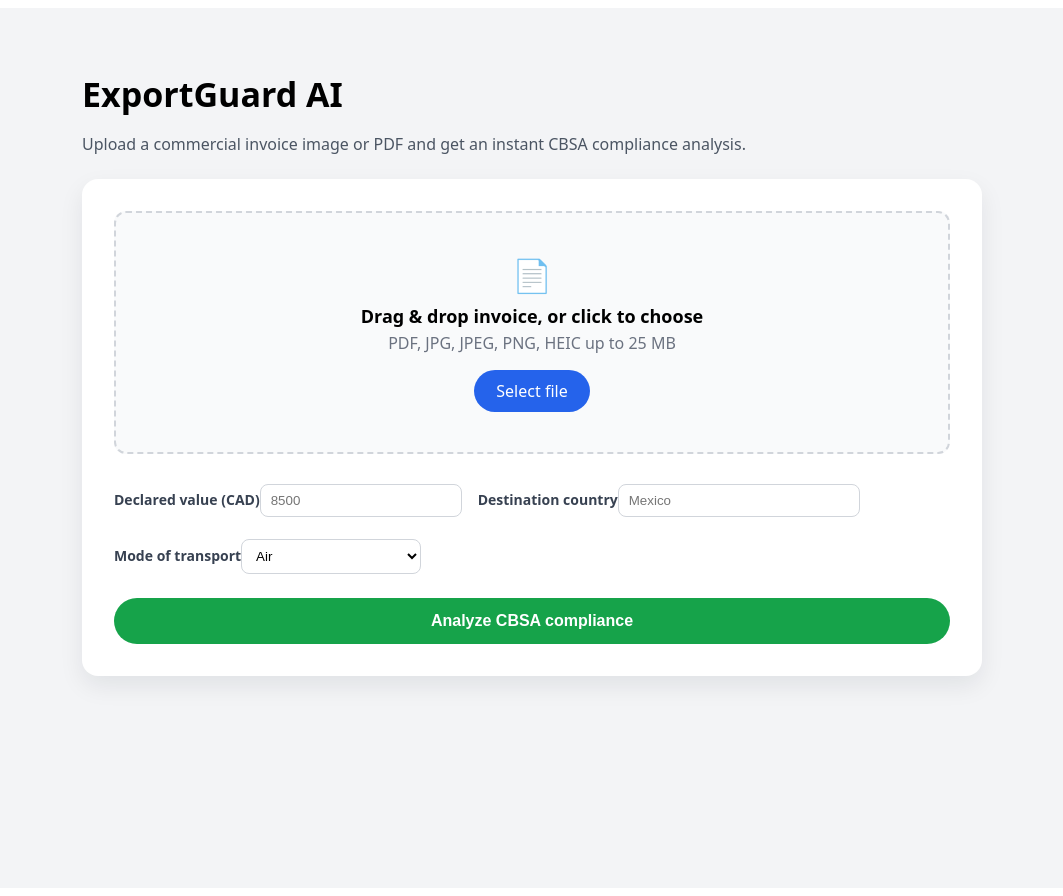
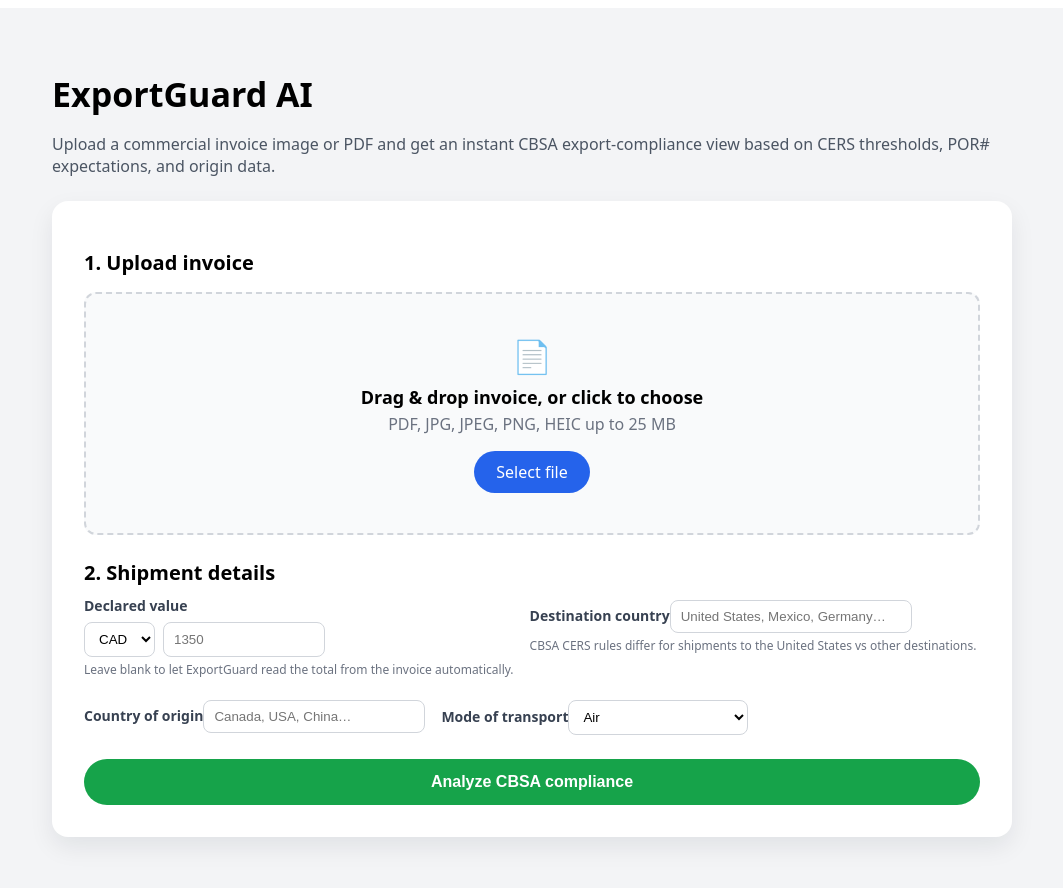
Before and after one commit to rbhatti-ai/exportguard-ai, a Next.js app: page / in a window 1280 px wide. Shown: the whole page, without its empty margins (108-1171 px from the left). Built offline with nearby package versions, Linux system fonts and the light colour scheme.

Commit message:
Update index.js

```diff
--- a/pages/index.js
+++ b/pages/index.js
@@ -18,6 +18,8 @@ export default function Home() {
       const formData = new FormData();
       formData.append('valueCAD', window.exportguard_valueCAD || '');
       formData.append('destination', window.exportguard_destination || '');
+      formData.append('origin', window.exportguard_origin || '');
+      formData.append('currency', window.exportguard_currency || 'CAD');
       formData.append('mode', window.exportguard_mode || 'Air');
       formData.append('invoice', file);
 
@@ -42,38 +44,39 @@ export default function Home() {
   const getSummary = () => {
     if (!result) return null;
 
-    const cersIssue = (result.issues || []).find((i) =>
-      i.title.toLowerCase().includes('cers declaration')
-    );
-    const cersRequired = cersIssue
-      ? !cersIssue.title.toLowerCase().includes('not required')
-      : false;
-
     return {
-      cersRequired,
-      porRequired: true,
+      cersRequired: !!result.cersRequired,
+      porRequired: !!result.porRequired,
       permitChecked: false,
       cersSource:
-        'CBSA export reporting thresholds (CERS guidance, CBSA export documentation rules).',
-      porSource: 'CBSA export documentation requirements for Proof-of-Report (POR#).',
+        'CBSA Exporters’ guide to reporting and Memorandum D20-1-1 (commercial goods valued at CAD 2,000 or more; US vs non-US destinations).',
+      porSource:
+        'CBSA exporter reporting and CERS guides describing Proof-of-Report (POR#) on commercial documents.',
     };
   };
 
   const summary = getSummary();
 
+  const openLink = (url) => {
+    if (typeof window !== 'undefined') {
+      window.open(url, '_blank', 'noopener,noreferrer');
+    }
+  };
+
   return (
     <div
       style={{
         minHeight: '100vh',
-        fontFamily: 'system-ui, sans-serif',
+        fontFamily: 'system-ui, -apple-system, BlinkMacSystemFont, sans-serif',
         padding: '40px',
         background: '#f3f4f6',
       }}
     >
-      <div style={{ maxWidth: 900, margin: '0 auto' }}>
+      <div style={{ maxWidth: 960, margin: '0 auto' }}>
         <h1 style={{ fontSize: 34, fontWeight: 800, marginBottom: 8 }}>ExportGuard AI</h1>
         <p style={{ marginBottom: 24, color: '#4b5563' }}>
-          Upload a commercial invoice image or PDF and get an instant CBSA compliance analysis.
+          Upload a commercial invoice image or PDF and get an instant CBSA export-compliance view
+          based on CERS thresholds, POR# expectations, and origin data.
         </p>
 
         {!result && (
@@ -86,6 +89,7 @@ export default function Home() {
               boxShadow: '0 10px 25px rgba(15,23,42,0.08)',
             }}
           >
+            <h2 style={{ fontSize: 20, fontWeight: 700, marginBottom: 16 }}>1. Upload invoice</h2>
             <div
               style={{
                 border: '2px dashed #d1d5db',
@@ -106,7 +110,7 @@ export default function Home() {
               <label htmlFor="upload" style={{ cursor: 'pointer' }}>
                 <div style={{ fontSize: 32, marginBottom: 8 }}>📄</div>
                 <div style={{ fontSize: 18, fontWeight: 600, marginBottom: 4 }}>
-                  Drag & drop invoice, or click to choose
+                  Drag &amp; drop invoice, or click to choose
                 </div>
                 <div style={{ color: '#6b7280', marginBottom: 16 }}>
                   PDF, JPG, JPEG, PNG, HEIC up to 25 MB
@@ -131,26 +135,46 @@ export default function Home() {
               )}
             </div>
 
-            <div style={{ marginTop: 24, display: 'flex', gap: 16, flexWrap: 'wrap' }}>
+            <h2 style={{ fontSize: 20, fontWeight: 700, marginBottom: 8 }}>2. Shipment details</h2>
+            <div style={{ display: 'flex', gap: 16, flexWrap: 'wrap' }}>
               <div>
                 <label style={{ fontSize: 14, fontWeight: 600, color: '#374151' }}>
-                  Declared value (CAD)
+                  Declared value
                 </label>
+                <div style={{ display: 'flex', gap: 8, marginTop: 6 }}>
+                  <select
+                    name="currency"
+                    defaultValue="CAD"
+                    onChange={(e) => (window.exportguard_currency = e.target.value)}
+                    style={{
+                      padding: '8px 10px',
+                      borderRadius: 8,
+                      border: '1px solid #d1d5db',
+                      backgroundColor: '#ffffff',
+                    }}
+                  >
+                    <option value="CAD">CAD</option>
+                    <option value="USD">USD</option>
+                  </select>
                   <input
                     type="number"
                     min="0"
                     name="valueCAD"
                     onChange={(e) => (window.exportguard_valueCAD = e.target.value)}
                     style={{
-                    marginTop: 6,
                       padding: '8px 10px',
                       borderRadius: 8,
                       border: '1px solid #d1d5db',
-                    width: 180,
+                      width: 140,
                     }}
-                  placeholder="8500"
+                    placeholder="1350"
                   />
                 </div>
+                <div style={{ fontSize: 12, color: '#6b7280', marginTop: 4 }}>
+                  Leave blank to let ExportGuard read the total from the invoice automatically.
+                </div>
+              </div>
+
               <div>
                 <label style={{ fontSize: 14, fontWeight: 600, color: '#374151' }}>
                   Destination country
@@ -166,9 +190,32 @@ export default function Home() {
                     border: '1px solid #d1d5db',
                     width: 220,
                   }}
-                  placeholder="Mexico"
+                  placeholder="United States, Mexico, Germany…"
+                />
+                <div style={{ fontSize: 12, color: '#6b7280', marginTop: 4 }}>
+                  CBSA CERS rules differ for shipments to the United States vs other destinations.
+                </div>
+              </div>
+
+              <div>
+                <label style={{ fontSize: 14, fontWeight: 600, color: '#374151' }}>
+                  Country of origin
+                </label>
+                <input
+                  type="text"
+                  name="origin"
+                  onChange={(e) => (window.exportguard_origin = e.target.value)}
+                  style={{
+                    marginTop: 6,
+                    padding: '8px 10px',
+                    borderRadius: 8,
+                    border: '1px solid #d1d5db',
+                    width: 200,
+                  }}
+                  placeholder="Canada, USA, China…"
                 />
               </div>
+
               <div>
                 <label style={{ fontSize: 14, fontWeight: 600, color: '#374151' }}>
                   Mode of transport
@@ -257,13 +304,14 @@ export default function Home() {
                 <strong>CBSA summary:</strong>{' '}
                 CERS:{' '}
                 <strong>{summary.cersRequired ? 'Required' : 'Not required (demo logic)'}</strong>{' '}
-                · POR#: <strong>Required</strong> · Export permit:{' '}
-                <strong>Not checked in this demo</strong>
+                · POR#:{' '}
+                <strong>{summary.porRequired ? 'Required' : 'Not required (demo logic)'}</strong>{' '}
+                · Export permit: <strong>Not checked in this demo</strong>
                 <br />
                 <span style={{ fontSize: 12, color: '#4b5563' }}>
-                  Based on CBSA export reporting thresholds and export documentation expectations
-                  for commercial goods in Canada (CERS guidance and POR# usage in CBSA export
-                  programs).
+                  Based on CBSA Exporters’ guide to reporting, CERS user guides and Memorandum
+                  D20-1-1 on exporter reporting thresholds. This is guidance only and does not
+                  replace advice from CBSA or a licensed customs broker.
                 </span>
               </div>
             )}
@@ -281,11 +329,32 @@ export default function Home() {
                   <br />
                   Destination: <strong>{result.destination || 'n/a'}</strong>
                   <br />
+                  Origin: <strong>{result.origin || 'n/a'}</strong>
+                  <br />
                   Mode: <strong>{result.mode || 'n/a'}</strong>
                 </div>
+                {result.valueSource && (
+                  <div style={{ marginTop: 12, fontSize: 12, color: '#6b7280' }}>
+                    <div>
+                      Source value:{' '}
+                      <strong>
+                        {result.valueSource.sourceAmount ?? 'n/a'}{' '}
+                        {result.valueSource.sourceCurrency || ''}
+                      </strong>
                     </div>
+                    <div>FX note: {result.valueSource.fxNote}</div>
+                  </div>
+                )}
+              </div>
+
               <div style={{ flex: 1, minWidth: 260 }}>
-                {(result.issues || []).map((issue, i) => (
+                {(result.issues || []).map((issue, i) => {
+                  const titleLower = (issue.title || '').toLowerCase();
+                  const isCers = titleLower.includes('cers');
+                  const isPor = titleLower.includes('proof-of-report');
+                  const isOrigin = titleLower.includes('country of origin');
+
+                  return (
                     <div
                       key={i}
                       style={{
@@ -293,7 +362,7 @@ export default function Home() {
                         borderLeft: '4px solid #dc2626',
                         padding: 10,
                         borderRadius: 8,
-                      marginBottom: 8,
+                        marginBottom: 10,
                         fontSize: 14,
                       }}
                     >
@@ -301,8 +370,98 @@ export default function Home() {
                       {issue.citation && (
                         <div style={{ color: '#7f1d1d', marginTop: 2 }}>{issue.citation}</div>
                       )}
+
+                      {/* Sources & links */}
+                      <div style={{ marginTop: 6, fontSize: 12, color: '#7f1d1d' }}>
+                        <strong>Sources &amp; next steps:</strong>
+                        <br />
+                        {isCers && (
+                          <>
+                            • Review CBSA{' '}
+                            <button
+                              type="button"
+                              onClick={() =>
+                                openLink(
+                                  'https://www.cbsa-asfc.gc.ca/services/export/guide-eng.html'
+                                )
+                              }
+                              style={{
+                                border: 'none',
+                                background: 'transparent',
+                                color: '#1d4ed8',
+                                textDecoration: 'underline',
+                                cursor: 'pointer',
+                                padding: 0,
+                              }}
+                            >
+                              Exporters’ guide to reporting
+                            </button>{' '}
+                            and{' '}
+                            <button
+                              type="button"
+                              onClick={() =>
+                                openLink(
+                                  'https://www.cbsa-asfc.gc.ca/publications/dm-md/d20/d20-1-1-eng.html'
+                                )
+                              }
+                              style={{
+                                border: 'none',
+                                background: 'transparent',
+                                color: '#1d4ed8',
+                                textDecoration: 'underline',
+                                cursor: 'pointer',
+                                padding: 0,
+                              }}
+                            >
+                              Memorandum D20-1-1 (Exporter Reporting)
+                            </button>
+                            .
+                            <br />
+                            • File an export declaration in the{' '}
+                            <button
+                              type="button"
+                              onClick={() =>
+                                openLink(
+                                  'https://www.cbsa-asfc.gc.ca/services/export/portal-portail/menu-eng.html'
+                                )
+                              }
+                              style={{
+                                border: 'none',
+                                background: 'transparent',
+                                color: '#1d4ed8',
+                                textDecoration: 'underline',
+                                cursor: 'pointer',
+                                padding: 0,
+                              }}
+                            >
+                              CERS portal
+                            </button>{' '}
+                            if your goods are not exempt. [web:298][web:300][web:339]
+                          </>
+                        )}
+
+                        {isPor && (
+                          <>
+                            • After filing in CERS, record the Proof-of-Report number (POR#) on this
+                            invoice or related documents for carriers and audit.
+                            <br />
+                            • See POR# usage in CBSA exporter guidance and CERS user guides. [web:298][web:300]
+                          </>
+                        )}
+
+                        {isOrigin && (
+                          <>
+                            • Add the country of origin for each product line on the commercial
+                            invoice.
+                            <br />
+                            • Refer to CBSA’s origin and certificates guidance and CERS data
+                            elements. [web:298][web:316][web:303]
+                          </>
+                        )}
                       </div>
-                ))}
+                    </div>
+                  );
+                })}
               </div>
             </div>
 
```
Lines whose indentation alone changed are shown as unchanged.
